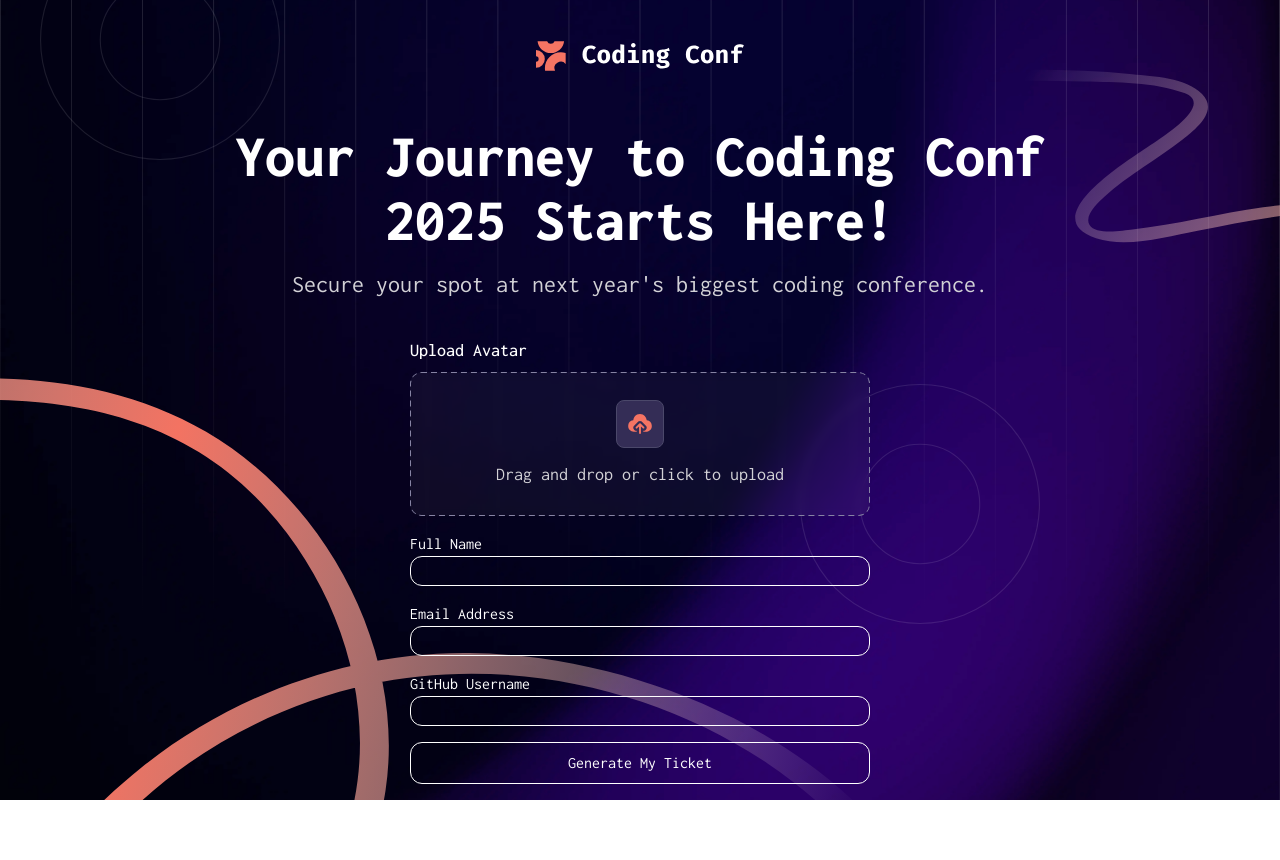
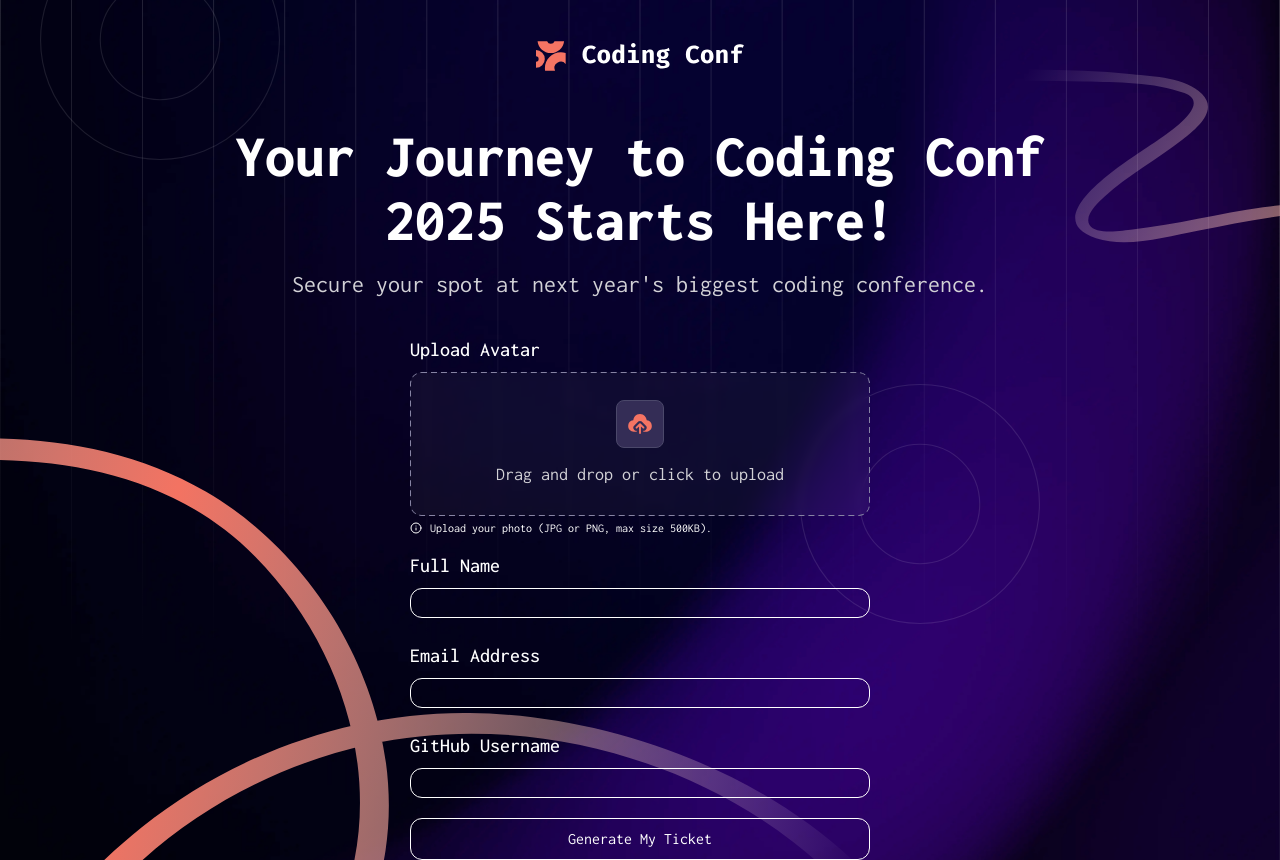
Before and after one commit to HeiPavel/ticket_generator, a Next.js app: page / in a window 1280 px wide. Before the commit the page ends 800 px from the top, so only its background shows below. Built offline with nearby package versions, Linux system fonts and the light colour scheme.

Commit message:
Add InputError component

```diff
--- a/app/components/FileInput.tsx
+++ b/app/components/FileInput.tsx
@@ -4,6 +4,7 @@ import { useState, useEffect, DragEvent } from 'react'
 import { useFormContext, useController } from 'react-hook-form'
 import { AvatarPreview } from './AvatarPreview'
 import { UserData } from '../util/schema'
+import { InputError } from './InputError'
 
 export function FileInput() {
   const [path, setPath] = useState('')
@@ -51,10 +52,10 @@ export function FileInput() {
   }, [files?.[0]])
 
   return (
-    <div className='relative'>
+    <div className='relative pb-3'>
       <label
         htmlFor='avatar'
-        className='text-lg font-medium'
+        className='text-xl font-medium'
         onClick={event => event.preventDefault()}
       >
         Upload Avatar
@@ -79,7 +80,11 @@ export function FileInput() {
           onBlur()
         }}
       />
-      <p className='text-xs min-h-4 text-red-700'>{errors.avatar?.message ? errors.avatar?.message : ''}</p>
+      <InputError
+        errors={errors}
+        name='avatar'
+        isFileType={true}
+      />
     </div>
   )
 }
--- /dev/null
+++ b/app/components/InputError.tsx
@@ -0,0 +1,37 @@
+'use client'
+
+import { ErrorMessage } from '@hookform/error-message'
+import { FieldErrors } from 'react-hook-form'
+import { UserData } from '../util/schema'
+import { FieldName } from './Form'
+import { Message } from './Message'
+
+type Props = {
+  errors: FieldErrors<UserData>
+  name: FieldName | 'avatar'
+  isFileType: boolean
+}
+
+const fileMessage = 'Upload your photo (JPG or PNG, max size 500KB).'
+
+export function InputError({errors, name, isFileType}: Props) {
+  const isError = errors[name]
+
+  return (
+    <div className='mt-1 min-h-4'>
+      {
+        isError ?
+          <ErrorMessage
+            errors={errors}
+            name={name}
+            render={({message}) => <Message message={message}/>}
+          /> :
+        isFileType ?
+          <Message
+            message={fileMessage}
+            isInfoMessage={isFileType}
+          /> : null
+      }
+    </div>
+  )
+}
--- /dev/null
+++ b/app/components/Message.tsx
@@ -0,0 +1,17 @@
+'use client'
+
+import { FiInfo } from 'react-icons/fi'
+
+type Props = {
+  message: string
+  isInfoMessage?: boolean
+}
+
+export function Message({message, isInfoMessage = false}: Props) {
+  return (
+    <p className={`${isInfoMessage ? 'text-white' : 'text-orange-medium'} flex gap-2 items-center text-xs`}>
+      <FiInfo/>
+      <span>{message}</span>
+    </p>
+  )
+}
--- a/app/components/TextInput.tsx
+++ b/app/components/TextInput.tsx
@@ -4,6 +4,7 @@ import { InputEvent, ClipboardEvent } from 'react'
 import { useFormContext } from 'react-hook-form'
 import { TextInputType } from './Form'
 import { UserData } from '../util/schema'
+import { InputError } from './InputError'
 
 export function TextInput({name, placeholder, label}: TextInputType) {
   const {
@@ -31,17 +32,26 @@ export function TextInput({name, placeholder, label}: TextInputType) {
   }
 
   return (
-    <div className='flex flex-col'>
-      <label htmlFor={name}>{label}</label>
+    <div className='mt-1 flex flex-col'>
+      <label
+        className='text-xl font-medium'
+        htmlFor={name}
+      >
+        {label}
+      </label>
         <input
           type='text'
           id={name}
           {...register(name)}
           onBeforeInput={handleInput}
           onPaste={handlePaste}
-          className='border border-white rounded-xl text-lg'
+          className='mt-2 border border-white rounded-xl text-lg'
         />
-        <p className='text-xs min-h-4 text-red-700'>{errors[name]?.message ? errors[name]?.message : ''}</p>
+        <InputError
+          errors={errors}
+          name={name}
+          isFileType={false}
+        />
     </div>
   )
 }
--- a/package.json
+++ b/package.json
@@ -9,11 +9,13 @@
     "lint": "next lint"
   },
   "dependencies": {
+    "@hookform/error-message": "^2.0.1",
     "@hookform/resolvers": "^5.0.1",
     "next": "15.3.2",
     "react": "^19.0.0",
     "react-dom": "^19.0.0",
     "react-hook-form": "^7.56.4",
+    "react-icons": "^5.5.0",
     "zod": "^3.25.36"
   },
   "devDependencies": {
```
Also changed, not shown: 1 other file (tests, documents, lock files or other folders).
